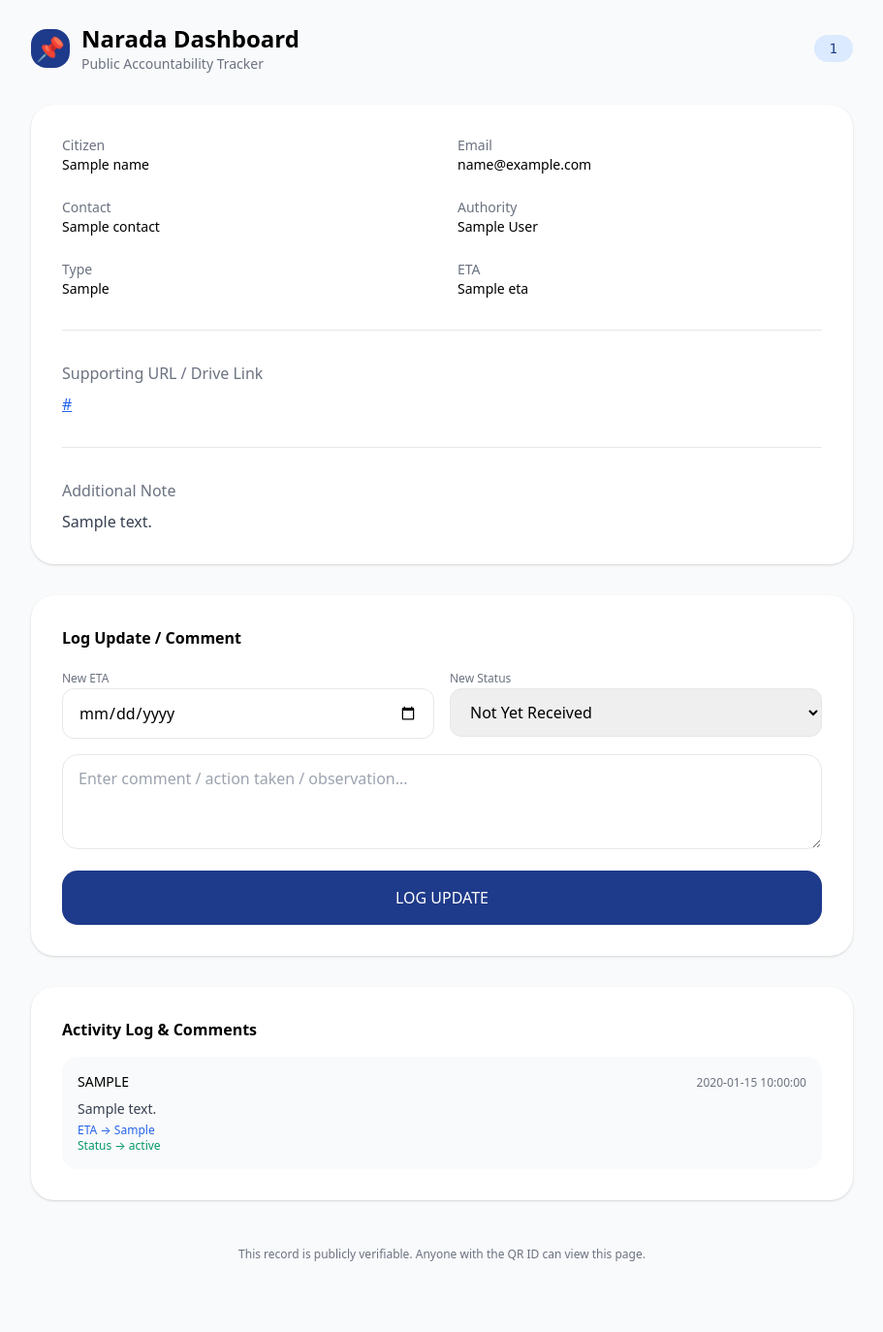
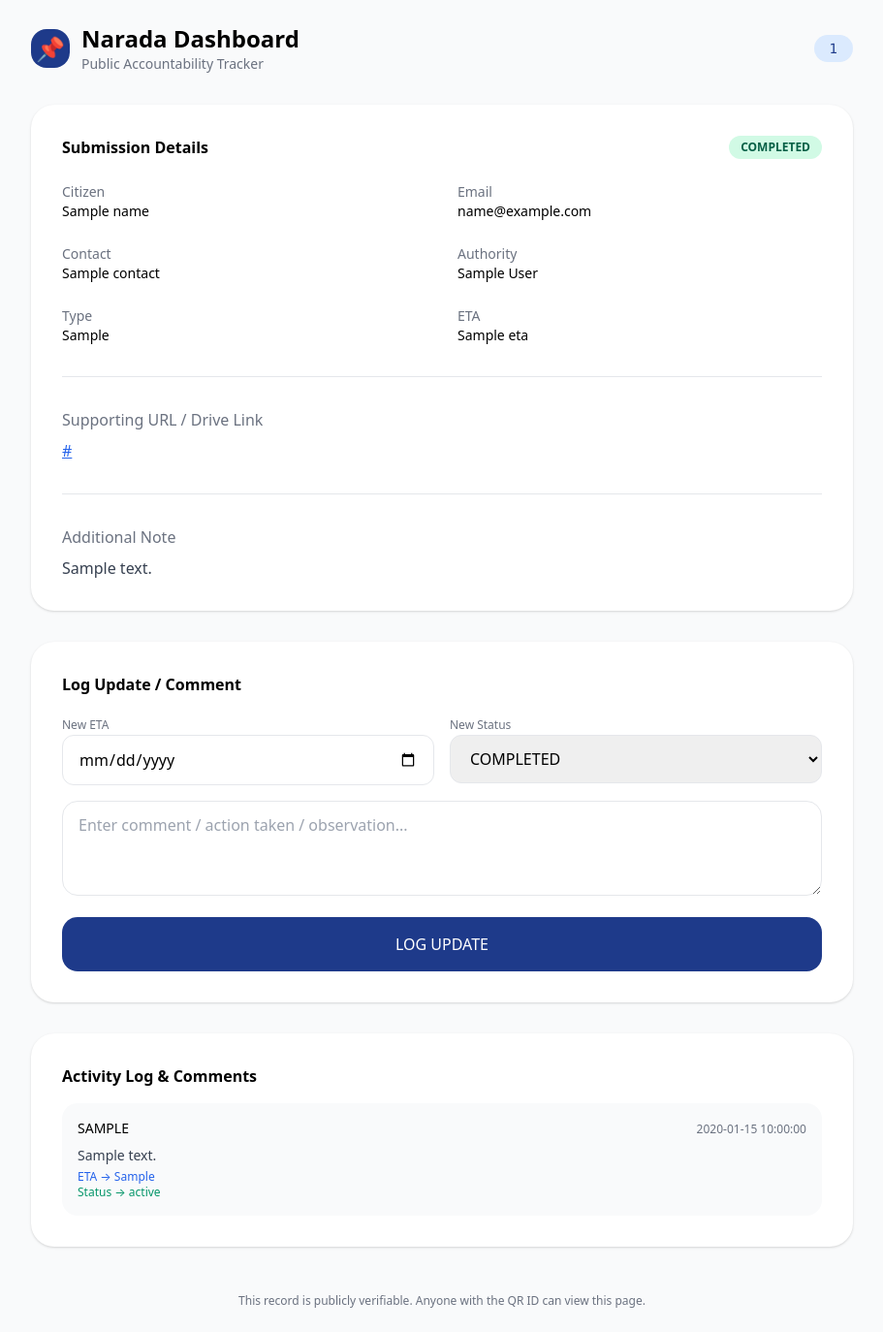
Before and after one commit to ashishjnaik/jagdishwaram-office, a Flask app: template templates/qr_dashboard.html in a window 1280 px wide. Shown: the whole page at 97% size, without its empty margins (184-1095 px from the left). Before the commit the page ends 1301 px from the top, so only its background shows below. Run offline with Flask 3, Linux system fonts and the light colour scheme; the template is opened without the code that fills it: most values are stand-ins (such as "Sample title", 1, 10 or a date in 2020).

Commit message:
qr_dashboard.html — wire-up to new shape
qr_dashboard.html — wire-up to new shape

Status dropdown now populates from /api/config (matches your Config_Status_Report) with the current status pre-selected.
New ETA field now pre-fills from eta_iso (yyyy-mm-dd, what <input type="date"> needs).
Activity log handles the empty case gracefully ("No activity yet").
Status badge color-codes by value (green for COMPLETED, red for REJECTED, etc.).
LOG UPDATE button shows saving state and reads the proper body.error from the JSON response.
whitespace-pre-wrap so multi-line notes display correctly.

```diff
--- a/templates/qr_dashboard.html
+++ b/templates/qr_dashboard.html
@@ -8,6 +8,7 @@
 </head>
 <body class="bg-gray-50 font-sans">
 <div class="max-w-4xl mx-auto p-6">
+
   <div class="flex justify-between items-center mb-8">
     <div class="flex items-center gap-3">
       <div class="bg-blue-900 text-white w-10 h-10 rounded-2xl flex items-center justify-center text-2xl">📌</div>
@@ -19,11 +20,25 @@
     <div class="px-4 py-1 bg-blue-100 text-blue-900 rounded-3xl font-mono text-sm">{{ qr_id }}</div>
   </div>
 
+  <!-- Submission summary -->
   <div class="bg-white rounded-3xl shadow p-8">
+    <div class="flex justify-between items-start mb-6">
+      <h3 class="font-semibold">Submission Details</h3>
+      <span class="px-3 py-1 rounded-full text-xs font-semibold uppercase
+          {% if status == 'COMPLETED' %}bg-green-100 text-green-800
+          {% elif status == 'IN PROGRESS' %}bg-blue-100 text-blue-800
+          {% elif status == 'REJECTED' %}bg-red-100 text-red-800
+          {% elif status == 'SILENCED' %}bg-yellow-100 text-yellow-800
+          {% elif status == 'SUBMITTED' %}bg-indigo-100 text-indigo-800
+          {% else %}bg-gray-100 text-gray-700{% endif %}">
+        {{ status }}
+      </span>
+    </div>
+
     <div class="grid grid-cols-2 gap-x-8 gap-y-6 text-sm">
       <div><span class="text-gray-500">Citizen</span><br><span class="font-medium">{{ name }}</span></div>
       <div><span class="text-gray-500">Email</span><br><span class="font-medium">{{ email }}</span></div>
-      <div><span class="text-gray-500">Contact</span><br><span class="font-medium">{{ contact }}</span></div>
+      <div><span class="text-gray-500">Contact</span><br><span class="font-medium">{{ contact or '—' }}</span></div>
       <div><span class="text-gray-500">Authority</span><br><span class="font-medium">{{ authority }}</span></div>
       <div><span class="text-gray-500">Type</span><br><span class="font-medium">{{ sub_type }}</span></div>
       <div><span class="text-gray-500">ETA</span><br><span class="font-medium">{{ eta }}</span></div>
@@ -32,13 +47,13 @@
     {% if url %}
     <div class="mt-8 border-t pt-8">
       <span class="text-gray-500">Supporting URL / Drive Link</span>
-      <p class="mt-2"><a href="{{ url }}" target="_blank" class="text-blue-600 underline">{{ url }}</a></p>
+      <p class="mt-2"><a href="{{ url }}" target="_blank" class="text-blue-600 underline break-all">{{ url }}</a></p>
     </div>
     {% endif %}
 
     <div class="mt-8 border-t pt-8">
       <span class="text-gray-500">Additional Note</span>
-      <p class="mt-2 text-gray-700">{{ note }}</p>
+      <p class="mt-2 text-gray-700 whitespace-pre-wrap">{{ note }}</p>
     </div>
   </div>
 
@@ -50,40 +65,44 @@
       <div class="grid grid-cols-2 gap-4">
         <div>
           <label class="text-xs text-gray-500">New ETA</label>
-          <input type="date" id="eta" name="eta" value="{{ eta }}" class="w-full border rounded-xl px-4 py-3">
+          <input type="date" id="eta" name="eta" value="{{ eta_iso }}" class="w-full border rounded-xl px-4 py-3">
         </div>
         <div>
           <label class="text-xs text-gray-500">New Status</label>
           <select id="status" name="status" class="w-full border rounded-xl px-4 py-3">
-            <option value="Not Yet Received">Not Yet Received</option>
-            <option value="SUBMITTED">SUBMITTED</option>
-            <option value="IN PROGRESS">IN PROGRESS</option>
-            <option value="REJECTED">REJECTED</option>
-            <option value="SILENCED">SILENCED</option>
-            <option value="COMPLETED">COMPLETED</option>
+            <!-- Populated from /api/config; current status pre-selected -->
           </select>
         </div>
       </div>
-      <textarea id="comment" name="comment" rows="3" placeholder="Enter comment / action taken / observation..." class="mt-4 w-full border rounded-2xl px-4 py-3"></textarea>
-      <button type="submit" class="mt-4 w-full bg-blue-900 text-white py-4 rounded-2xl font-medium hover:bg-blue-800">LOG UPDATE</button>
+      <textarea id="comment" name="comment" rows="3"
+                placeholder="Enter comment / action taken / observation..."
+                class="mt-4 w-full border rounded-2xl px-4 py-3"></textarea>
+      <button type="submit" id="updateBtn"
+              class="mt-4 w-full bg-blue-900 text-white py-4 rounded-2xl font-medium hover:bg-blue-800">
+        LOG UPDATE
+      </button>
     </form>
   </div>
 
-  <!-- Activity Log with Timestamp -->
+  <!-- Activity Log -->
   <div class="mt-8 bg-white rounded-3xl shadow p-8">
     <h3 class="font-semibold mb-4">Activity Log & Comments</h3>
     <div id="activityLog" class="space-y-3">
+      {% if events %}
         {% for event in events %}
         <div class="bg-gray-50 p-4 rounded-2xl text-sm">
           <div class="flex justify-between items-baseline">
-          <span class="font-medium uppercase">{{ event.event_type }}</span>
-          <span class="text-gray-500 text-xs">{{ event.timestamp or event.timestamp_ist or 'Just now' }}</span>
+            <span class="font-medium uppercase">{{ event.event_type or 'EVENT' }}</span>
+            <span class="text-gray-500 text-xs">{{ event.timestamp or 'Just now' }}</span>
           </div>
-        {% if event.comment_text %}<p class="mt-2 text-gray-700">{{ event.comment_text }}</p>{% endif %}
+          {% if event.comment_text %}<p class="mt-2 text-gray-700 whitespace-pre-wrap">{{ event.comment_text }}</p>{% endif %}
           {% if event.eta_new %}<p class="text-xs text-blue-600 mt-1">ETA → {{ event.eta_new }}</p>{% endif %}
           {% if event.status_new %}<p class="text-xs text-green-600">Status → {{ event.status_new }}</p>{% endif %}
         </div>
         {% endfor %}
+      {% else %}
+        <p class="text-sm text-gray-500 italic">No activity yet.</p>
+      {% endif %}
     </div>
   </div>
 
@@ -93,22 +112,54 @@
 </div>
 
 <script>
+const currentStatus = {{ status|tojson }};
+
+async function loadStatusOptions() {
+  try {
+    const res = await fetch('/api/config');
+    const config = await res.json();
+    const sel = document.getElementById('status');
+    const statuses = (config.statuses && config.statuses.length)
+      ? config.statuses
+      : ['Not Yet Received','SUBMITTED','IN PROGRESS','REJECTED','SILENCED','COMPLETED'];
+    sel.innerHTML = statuses.map(s =>
+      `<option value="${s}" ${s === currentStatus ? 'selected' : ''}>${s}</option>`).join('');
+  } catch (e) {
+    console.error('Status load failed:', e);
+  }
+}
+
 document.getElementById('updateForm').addEventListener('submit', async (e) => {
   e.preventDefault();
-  const formData = new FormData(e.target);
-  const data = Object.fromEntries(formData);
+  const btn = document.getElementById('updateBtn');
+  const original = btn.textContent;
+  btn.disabled = true;
+  btn.textContent = 'SAVING...';
+
+  try {
+    const data = Object.fromEntries(new FormData(e.target));
     const res = await fetch('/api/update_record', {
       method: 'POST',
-    headers: {'Content-Type': 'application/json'},
-    body: JSON.stringify(data)
+      headers: { 'Content-Type': 'application/json' },
+      body: JSON.stringify(data),
     });
-  if (res.ok) {
-    alert('Update logged successfully');
+    const body = await res.json();
+    if (!res.ok || body.error) {
+      alert('Error: ' + (body.error || 'Failed to log update'));
+      return;
+    }
+    alert(body.message || 'Update logged successfully');
     location.reload();
-  } else {
-    alert('Error logging update');
+  } catch (err) {
+    alert('Network error. Please try again.');
+    console.error(err);
+  } finally {
+    btn.disabled = false;
+    btn.textContent = original;
   }
 });
+
+window.addEventListener('DOMContentLoaded', loadStatusOptions);
 </script>
 </body>
 </html>
```
Lines whose indentation alone changed are shown as unchanged.
